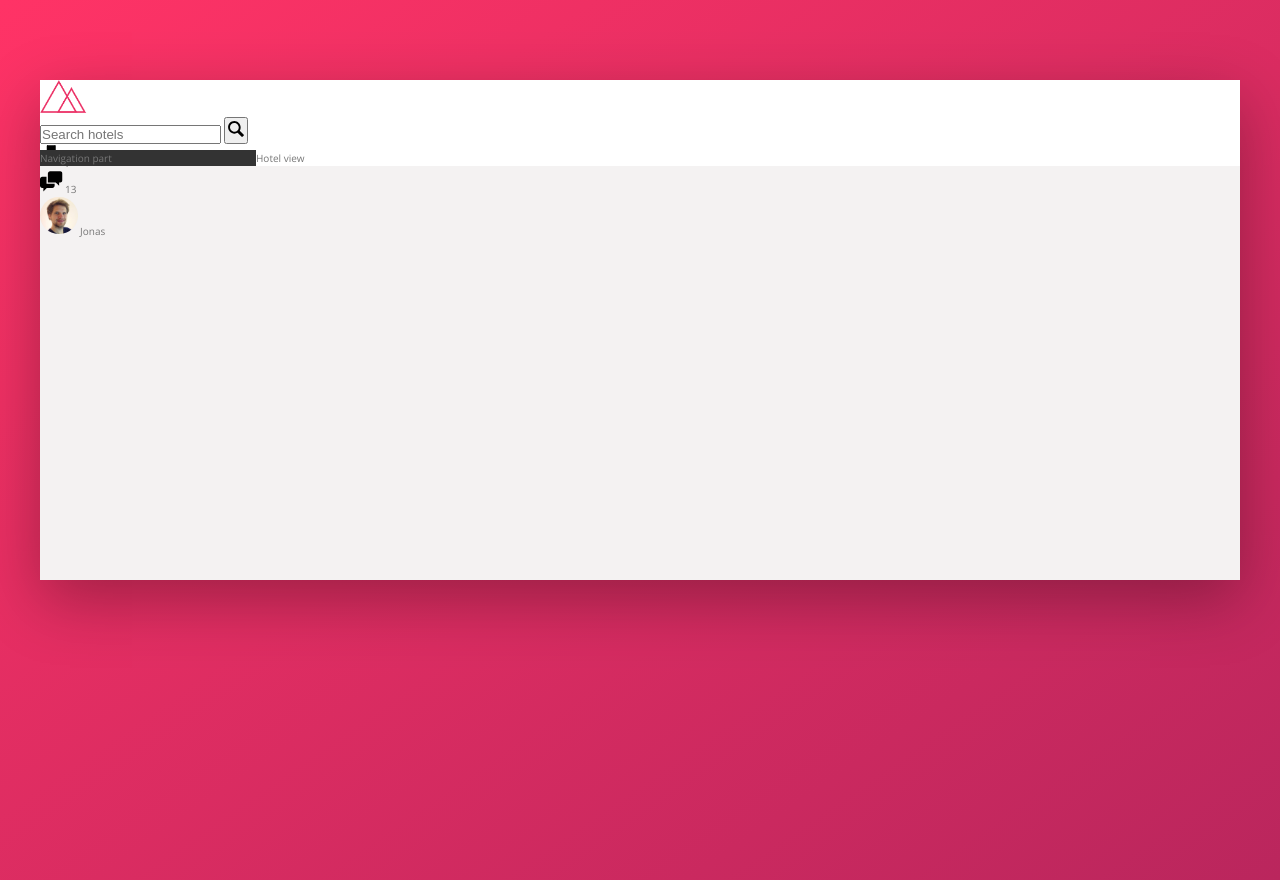
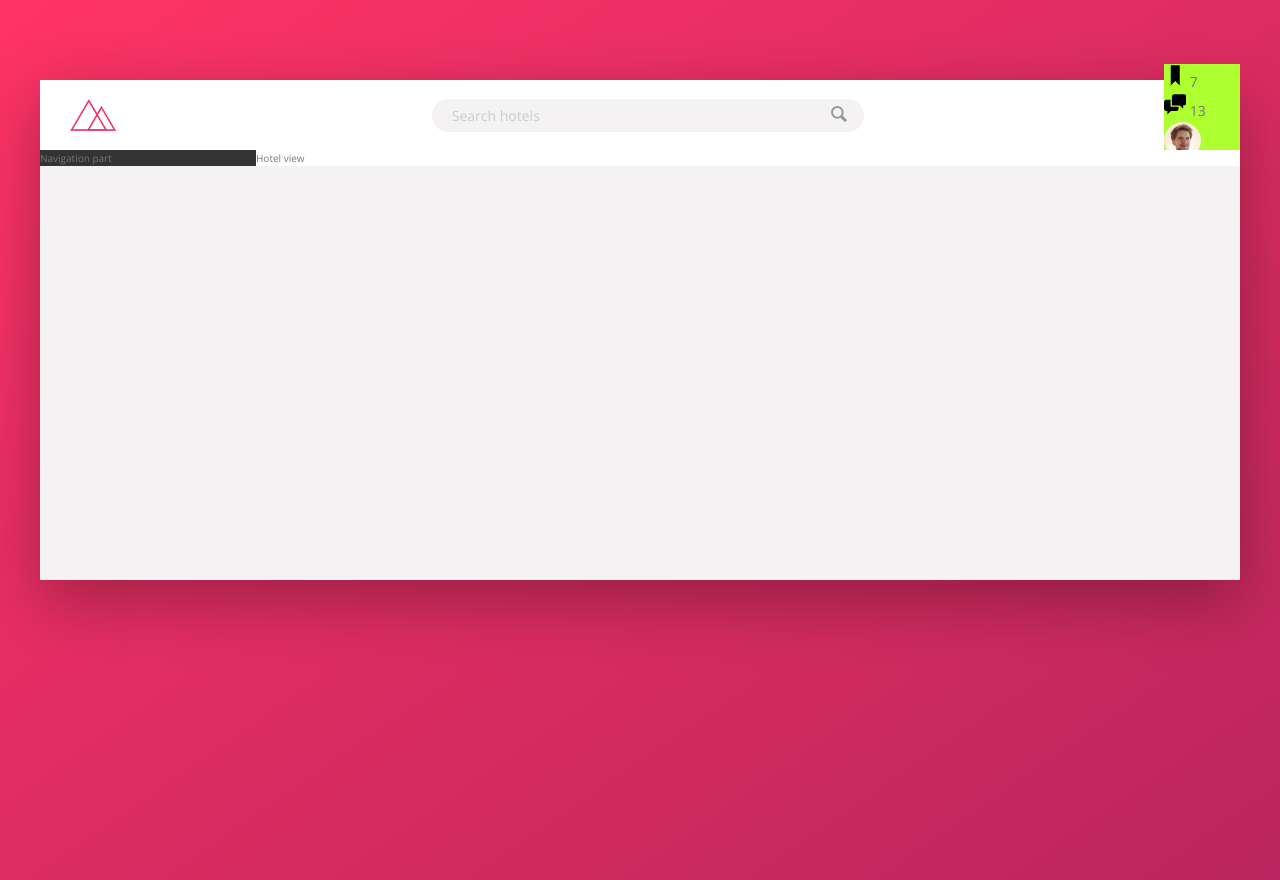
Before and after one commit to oguzhanntuna/trillo-static-flexbox-project, a website: page index.html in a window 1280 px wide. Drawn offline with nearby package versions, Linux system fonts and the light colour scheme.

Commit message:
building the header - part two

```diff
--- a/sass/_components.scss
+++ b/sass/_components.scss
@@ -2,23 +2,64 @@
 // LOGO
 .logo {
     height: 3.25rem;
+    margin-left: 3rem;
 }
 
 
 /////////////////////////////////////////////////////////
 // SEARCH
 .search {
+    flex: 0 0 40%;
+
+    display: flex;
+    justify-content: center;
+    align-items: center;
+
     &__input {
+        font-family: inherit;
+        font-size: inherit;
+        color: inherit;
+        background-color: var(--color-grey-light-2);
+        border: none;
+        padding: .7rem 2rem;
+        border-radius: 100px;
+        width: 90%;
+        transition: all .2s;
+        margin-right: -3.5rem;
 
+        &:focus {
+            outline: none;
+            width: 100%;
+            background-color: var(--color-grey-light-3);
+        }
+
+        &::-webkit-input-placeholder {
+            font-weight: 100;
+            color: var(--color-grey-light-4);
+        }
+    }
+
+    &__input:focus + &__button {
+        background-color: var(--color-grey-light-3);
     }
 
     &__button {
+        border: none;
+        background-color: var(--color-grey-light-2);
 
+        &:focus {
+            outline: none;
+        }
+
+        &:active {
+            transform: translateY(2px);
+        }
     }
 
     &__icon {
         height: 2rem;
         width: 2rem;
+        fill: var(--color-grey-dark-3);
     }
 }
 
@@ -26,6 +67,8 @@
 /////////////////////////////////////////////////////////
 // USER NAVIGATION
 .user-nav {
+    background-color: greenyellow;
+
     &__icon-box {
 
     }
--- a/sass/_layout.scss
+++ b/sass/_layout.scss
@@ -8,9 +8,14 @@
 }
 
 .header {
+    font-size: 1.4rem;
     height: 7rem;
     background-color: #fff;
     border-bottom: var(--color-grey-light-2);
+
+    display: flex;
+    justify-content: space-between;
+    align-items: center;
 }
 
 .content {
```
Also changed, not shown: css/style.css.
